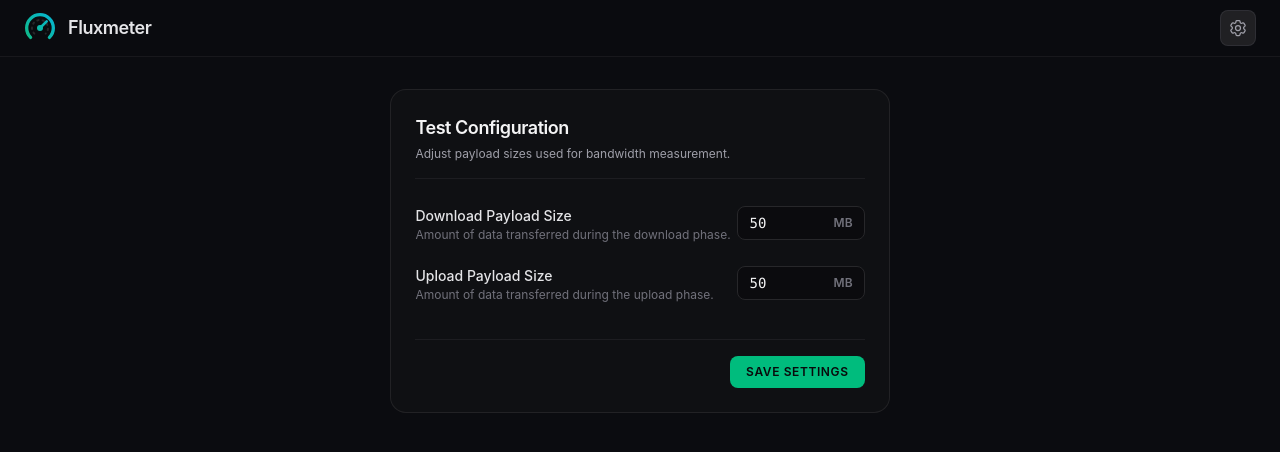
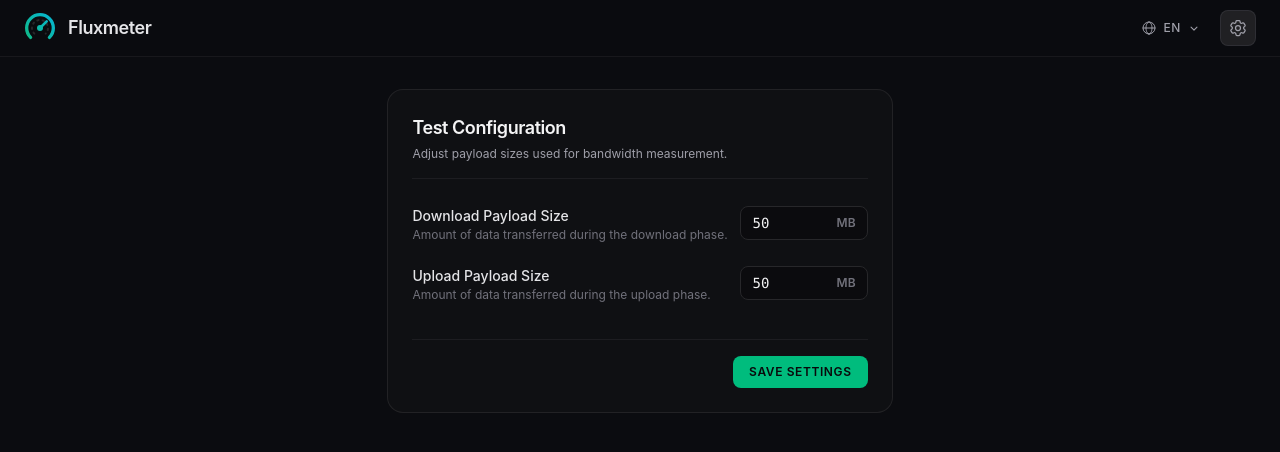
Before and after one commit to DarkCeptor44/fluxmeter, a SvelteKit app in the folder frontend/: page /settings in a window 1280 px wide. Shown: the top 452 px of the page. Built offline with nearby package versions, Linux system fonts and the light colour scheme.

Commit message:
feat(frontend): add i18n

```diff
--- /dev/null
+++ b/frontend/src/lib/components/LangPicker.svelte
@@ -0,0 +1,98 @@
+<!--
+  This Source Code Form is subject to the terms of the Mozilla Public
+  License, v. 2.0. If a copy of the MPL was not distributed with this
+  file, You can obtain one at http://mozilla.org/MPL/2.0/.
+-->
+
+<script lang="ts">
+	import { i18n, type Language } from '$lib/i18n/index.svelte';
+
+	let isOpen = $state(false);
+
+	const languages = i18n.availableLanguages.sort((a, b) => a.label.localeCompare(b.label));
+
+	function selectLanguage(code: Language) {
+		i18n.setLanguage(code);
+		isOpen = false;
+	}
+
+	function toggleDropdown() {
+		isOpen = !isOpen;
+	}
+
+	function handleBlur(event: FocusEvent) {
+		const currentTarget = event.currentTarget as HTMLElement;
+		if (!currentTarget.contains(event.relatedTarget as Node)) {
+			isOpen = false;
+		}
+	}
+</script>
+
+<div class="relative inline-block text-left" onfocusout={handleBlur}>
+	<button
+		type="button"
+		onclick={toggleDropdown}
+		class="inline-flex h-9 cursor-pointer items-center gap-1.5 rounded-lg border border-transparent px-2.5 text-xs font-medium text-zinc-400 transition-colors duration-150 select-none hover:bg-zinc-800/60 hover:text-zinc-100 focus-visible:ring-2 focus-visible:ring-emerald-400 focus-visible:outline-none active:scale-95 {isOpen
+			? 'border-zinc-700/50 bg-zinc-800/80 text-zinc-100'
+			: ''}"
+		aria-expanded={isOpen}
+		aria-haspopup="true"
+	>
+		<svg
+			xmlns="http://www.w3.org/2000/svg"
+			fill="none"
+			viewBox="0 0 24 24"
+			stroke-width="1.5"
+			stroke="currentColor"
+			class="h-4 w-4"
+		>
+			<path
+				stroke-linecap="round"
+				stroke-linejoin="round"
+				d="M12 21a9 9 0 1 0 0-18 9 9 0 0 0 0 18Zm0 0c2.5 0 4.5-4.03 4.5-9S14.5 3 12 3m0 18c-2.5 0-4.5-4.03-4.5-9S9.5 3 12 3m-9 9h18"
+			/>
+		</svg>
+
+		<span class="tracking-wider uppercase">
+			{i18n.currentLanguage}
+		</span>
+
+		<svg
+			class="h-3.5 w-3.5 transition-transform duration-150 {isOpen ? 'rotate-180' : ''}"
+			xmlns="http://www.w3.org/2000/svg"
+			viewBox="0 0 20 20"
+			fill="currentColor"
+		>
+			<path
+				fill-rule="evenodd"
+				d="M5.22 8.22a.75.75 0 0 1 1.06 0L10 11.94l3.72-3.72a.75.75 0 1 1 1.06 1.06l-4.25 4.25a.75.75 0 0 1-1.06 0L5.22 9.28a.75.75 0 0 1 0-1.06Z"
+				clip-rule="evenodd"
+			/>
+		</svg>
+	</button>
+
+	{#if isOpen}
+		<div
+			class="absolute right-0 z-50 mt-2 w-36 origin-top-right rounded-lg border border-zinc-800 bg-zinc-950 py-1 shadow-xl select-none focus-visible:outline-none sm:bg-zinc-950/90 sm:backdrop-blur-md"
+			role="menu"
+		>
+			{#each languages as lang}
+				{@const isActive = i18n.currentLanguage === lang.code}
+
+				<button
+					type="button"
+					onclick={() => selectLanguage(lang.code)}
+					class="flex w-full cursor-pointer items-center justify-between px-3 py-1.5 text-left text-xs transition-colors duration-150 hover:bg-zinc-800/60 hover:text-zinc-100 {isActive
+						? 'font-medium text-emerald-400'
+						: 'text-zinc-300'}"
+					role="menuitem"
+				>
+					<span>{lang.label}</span>
+					{#if isActive}
+						<span class="h-1.5 w-1.5 rounded-full bg-emerald-400"></span>
+					{/if}
+				</button>
+			{/each}
+		</div>
+	{/if}
+</div>
--- a/frontend/src/lib/components/NavBar.svelte
+++ b/frontend/src/lib/components/NavBar.svelte
@@ -6,14 +6,15 @@
 
 <script lang="ts">
 	import { page } from '$app/state';
+	import { t } from '$lib/i18n/index.svelte';
+
+	import LangPicker from './LangPicker.svelte';
 
 	function navClass(path: string) {
 		const isActive = page.url.pathname === path;
-		const base =
-			'flex h-9 w-9 items-center justify-center rounded-lg border border-transparent text-zinc-400 transition-colors duration-150 hover:bg-zinc-800/60 hover:text-zinc-100 active:scale-95';
 		const active = 'bg-zinc-800/80 text-emerald-400 border-zinc-700/50';
 
-		return isActive ? `${base} ${active}` : base;
+		return isActive ? active : '';
 	}
 </script>
 
@@ -34,7 +35,16 @@
 			</span>
 		</a>
 
-		<a href="/settings" class={navClass('/settings')} aria-label="Settings">
+		<div class="flex items-center gap-2">
+			<LangPicker />
+
+			<a
+				href="/settings"
+				class="flex h-9 w-9 items-center justify-center rounded-lg border border-transparent text-zinc-400 transition-colors duration-150 hover:bg-zinc-800/60 hover:text-zinc-100 active:scale-95 {navClass(
+					'/settings'
+				)}"
+				aria-label={t('settings.page')}
+			>
 				<svg
 					xmlns="http://www.w3.org/2000/svg"
 					fill="none"
@@ -56,4 +66,5 @@
 				</svg>
 			</a>
 		</div>
+	</div>
 </nav>
--- /dev/null
+++ b/frontend/src/lib/i18n/index.svelte.ts
@@ -0,0 +1,88 @@
+// This Source Code Form is subject to the terms of the Mozilla Public
+// License, v. 2.0. If a copy of the MPL was not distributed with this
+// file, You can obtain one at http://mozilla.org/MPL/2.0/.
+
+import { translations, type TranslationKey } from './translations';
+
+export type Language = keyof typeof translations;
+
+function detectInitialLanguage(): Language {
+	if (typeof window === 'undefined') return 'en';
+
+	const saved = localStorage.getItem('app_lang') as Language | null;
+	if (saved && saved in translations) return saved;
+
+	const browserLang = navigator.language;
+	if (browserLang.startsWith('pt')) {
+		return 'pt-BR';
+	}
+
+	return 'en';
+}
+
+class I18nState {
+	currentLanguage = $state<Language>('en');
+
+	constructor() {
+		if (typeof window !== 'undefined') {
+			this.currentLanguage = detectInitialLanguage();
+		}
+	}
+
+	setLanguage(lang: Language) {
+		this.currentLanguage = lang;
+		if (typeof window !== 'undefined') {
+			localStorage.setItem('app_lang', lang);
+		}
+	}
+
+	get availableLanguages(): Array<{ code: Language; label: string }> {
+		return (Object.keys(translations) as Language[]).map((code) => ({
+			code,
+			label: translations[code].meta.label
+		}));
+	}
+
+	t(keyPath: TranslationKey, params?: Record<string, string>): string {
+		const keys = keyPath.split('.');
+		let current: any = translations[this.currentLanguage];
+
+		for (const k of keys) {
+			if (current && typeof current === 'object' && k in current) {
+				current = current[k];
+			} else {
+				current = this.getFallback(keyPath);
+				break;
+			}
+		}
+
+		if (typeof current !== 'string') return keyPath;
+
+		if (params) {
+			return Object.entries(params).reduce(
+				(acc, [pKey, pVal]) => acc.replaceAll(`{${pKey}}`, pVal),
+				current
+			);
+		}
+
+		return current;
+	}
+
+	private getFallback(keyPath: string): string {
+		const keys = keyPath.split('.');
+		let current: any = translations.en;
+
+		for (const k of keys) {
+			if (current && typeof current === 'object' && k in current) {
+				current = current[k];
+			} else {
+				return keyPath;
+			}
+		}
+
+		return typeof current === 'string' ? current : keyPath;
+	}
+}
+
+export const i18n = new I18nState();
+export const t = (key: TranslationKey, params?: Record<string, string>) => i18n.t(key, params);
--- /dev/null
+++ b/frontend/src/lib/i18n/translations.ts
@@ -0,0 +1,64 @@
+// This Source Code Form is subject to the terms of the Mozilla Public
+// License, v. 2.0. If a copy of the MPL was not distributed with this
+// file, You can obtain one at http://mozilla.org/MPL/2.0/.
+
+export const translations = {
+	en: {
+		meta: { label: 'English' },
+		settings: {
+			description: 'Adjust payload sizes used for bandwidth measurement.',
+			download: 'Download Payload Size',
+			downloadDescription: 'Amount of data transferred during the download phase.',
+			page: 'Settings',
+			save: 'Save Settings',
+			saved: 'Saved settings',
+			title: 'Test Configuration',
+			upload: 'Upload Payload Size',
+			uploadDescription: 'Amount of data transferred during the upload phase.'
+		},
+		stage: {
+			download: 'Download',
+			ping: 'Ping',
+			upload: 'Upload'
+		},
+		test: {
+			failed: 'Speed test failed',
+			inProgressDownload: 'Downloading...',
+			inProgressPing: 'Pinging...',
+			inProgressUpload: 'Uploading...',
+			start: 'Start'
+		}
+	},
+
+	'pt-BR': {
+		meta: { label: 'Português' },
+		settings: {
+			description: 'Ajuste os tamanhos de payload usados para medição de banda.',
+			download: 'Tamanho do Payload de Download',
+			downloadDescription: 'Quantidade de dados transferidos durante a fase de download.',
+			page: 'Configurações',
+			save: 'Salvar Configurações',
+			saved: 'Configurações salvas',
+			title: 'Configurações do Teste',
+			upload: 'Tamanho do Payload de Upload',
+			uploadDescription: 'Quantidade de dados transferidos durante a fase de upload.'
+		},
+		test: {
+			failed: 'Teste de velocidade falhou',
+			inProgressDownload: 'Baixando...',
+			inProgressPing: 'Pingando...',
+			inProgressUpload: 'Enviando...',
+			start: 'Começar'
+		}
+	}
+} as const;
+
+type TranslatableStructure = Omit<typeof translations.en, 'meta'>;
+
+type NestedKeys<T> = T extends object
+	? {
+			[K in keyof T & string]: T[K] extends object ? `${K}.${NestedKeys<T[K]>}` : K;
+		}[keyof T & string]
+	: never;
+
+export type TranslationKey = NestedKeys<TranslatableStructure> | (string & {});
--- a/frontend/src/routes/settings/+page.svelte
+++ b/frontend/src/routes/settings/+page.svelte
@@ -8,6 +8,7 @@
 	import { browser } from '$app/environment';
 	import { toast } from '$lib/toast.svelte';
 	import { DEV } from '$lib';
+	import { t } from '$lib/i18n/index.svelte';
 
 	import InputField from '$lib/components/InputField.svelte';
 	import Button from '$lib/components/Button.svelte';
@@ -41,7 +42,7 @@
 				console.log('updated settings:', { downloadSize, uploadSize });
 			}
 
-			toast.show('Settings saved');
+			toast.show(t('settings.saved'));
 		}
 	}
 </script>
@@ -53,17 +54,17 @@
 <div class="mx-auto max-w-2xl px-4 py-6">
 	<div class="rounded-2xl border border-zinc-800/80 bg-zinc-900/40 p-5 sm:p-6">
 		<div class="mb-6 border-b border-zinc-800/60 pb-4">
-			<h2 class="text-lg font-semibold tracking-tight text-zinc-100">Test Configuration</h2>
-			<p class="mt-1 text-xs text-zinc-400">Adjust payload sizes used for bandwidth measurement.</p>
+			<h2 class="text-lg font-semibold tracking-tight text-zinc-100">{t('settings.title')}</h2>
+			<p class="mt-1 text-xs text-zinc-400">{t('settings.description')}</p>
 		</div>
 
 		<form onsubmit={handleSave} class="flex flex-col gap-5">
-			<div class="flex flex-col gap-1.5 sm:flex-row sm:items-center sm:justify-between">
+			<div class="flex flex-col gap-3 sm:flex-row sm:items-center sm:justify-between">
 				<div>
 					<label for="download-size" class="text-sm font-medium text-zinc-200">
-						Download Payload Size
+						{t('settings.download')}
 					</label>
-					<p class="text-xs text-zinc-500">Amount of data transferred during the download phase.</p>
+					<p class="text-xs text-zinc-500">{t('settings.downloadDescription')}</p>
 				</div>
 				<InputField
 					id="download-size"
@@ -76,12 +77,12 @@
 				/>
 			</div>
 
-			<div class="flex flex-col gap-1.5 sm:flex-row sm:items-center sm:justify-between">
+			<div class="flex flex-col gap-3 sm:flex-row sm:items-center sm:justify-between">
 				<div>
 					<label for="upload-size" class="text-sm font-medium text-zinc-200">
-						Upload Payload Size
+						{t('settings.upload')}
 					</label>
-					<p class="text-xs text-zinc-500">Amount of data transferred during the upload phase.</p>
+					<p class="text-xs text-zinc-500">{t('settings.uploadDescription')}</p>
 				</div>
 				<InputField
 					id="upload-size"
@@ -95,7 +96,7 @@
 			</div>
 
 			<div class="mt-4 flex justify-end border-t border-zinc-800/60 pt-4">
-				<Button type="submit" disabled={submitting}>Save Settings</Button>
+				<Button type="submit" disabled={submitting}>{t('settings.save')}</Button>
 			</div>
 		</form>
 	</div>
```
Also changed, not shown: frontend/src/routes/+page.svelte (+16 -9 lines). Lines whose indentation alone changed are shown as unchanged.
